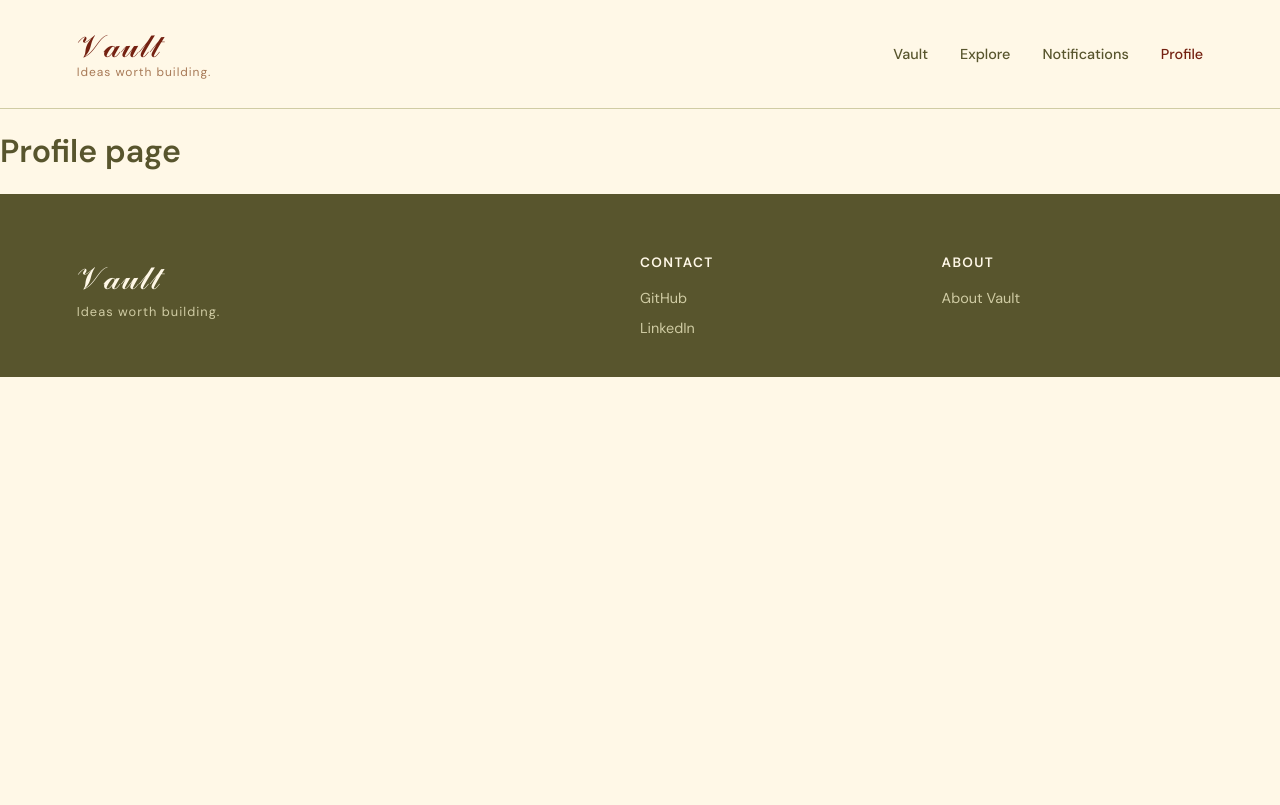
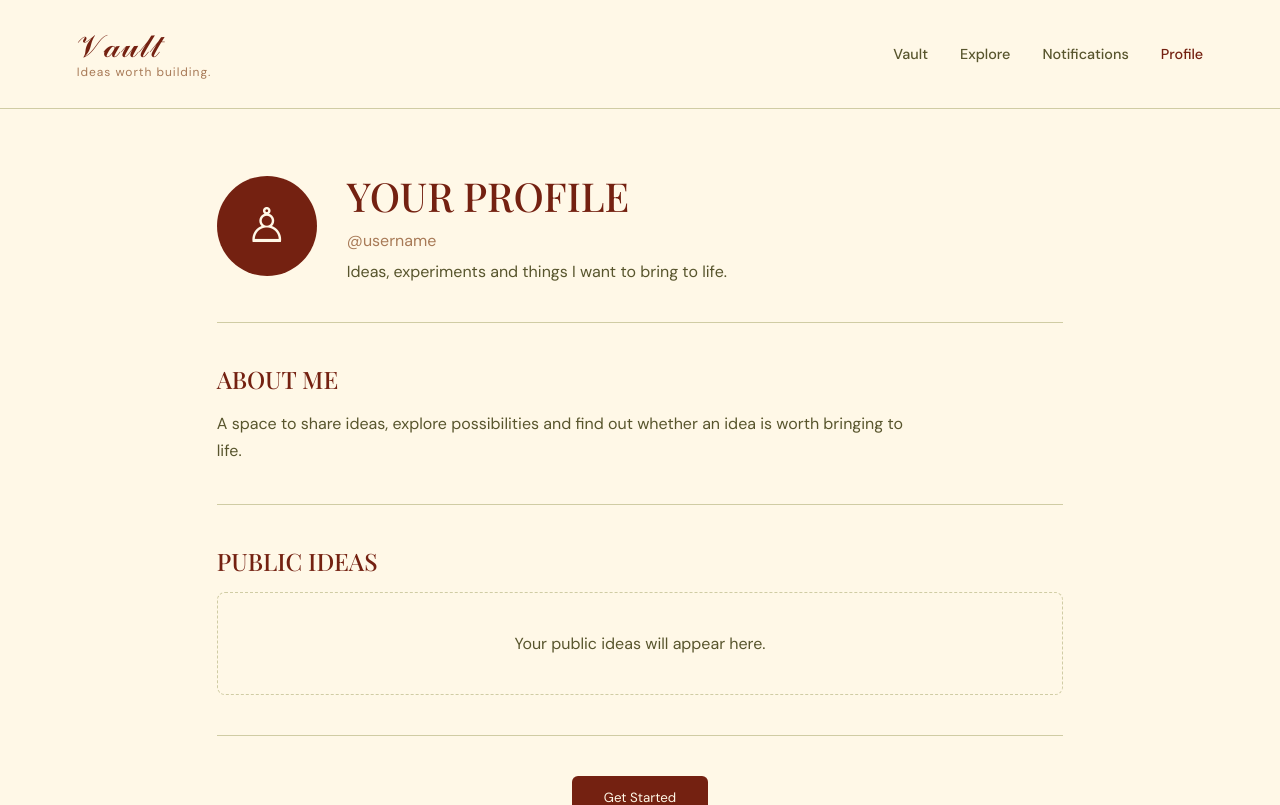
Before and after one commit to R4hmer/Vault, a React (Vite) app: page /profile in a window 1280 px wide. Shown: the top 805 px of the page. Built offline with nearby package versions, Linux system fonts and the light colour scheme.

Commit message:
feat: build profile page

```diff
--- a/src/pages/Profile.css
+++ b/src/pages/Profile.css
@@ -0,0 +1,106 @@
+.profile-page {
+  min-height: 70vh;
+  max-width: 1000px;
+  margin: 0 auto;
+  padding: 60px 6%;
+}
+
+.profile-header {
+  display: flex;
+  align-items: center;
+  gap: 30px;
+  padding-bottom: 40px;
+  border-bottom: 1px solid #D0CCA4;
+}
+
+.profile-avatar {
+  width: 100px;
+  height: 100px;
+  display: flex;
+  align-items: center;
+  justify-content: center;
+  border-radius: 50%;
+  background: #742111;
+  color: #FFF8E7;
+  font-size: 3rem;
+}
+
+.profile-info h1 {
+  margin: 0 0 8px;
+  color: #742111;
+  font-family: 'Playfair Display', serif;
+  font-size: 2.5rem;
+  font-weight: 500;
+}
+
+.profile-info p {
+  margin: 0 0 10px;
+  color: #A87A57;
+}
+
+.profile-info span {
+  color: #58552D;
+}
+
+.profile-interests,
+.profile-ideas {
+  padding: 40px 0;
+  border-bottom: 1px solid #D0CCA4;
+}
+
+.profile-interests h2,
+.profile-ideas h2 {
+  margin: 0 0 15px;
+  color: #742111;
+  font-family: 'Playfair Display', serif;
+  font-size: 1.5rem;
+  font-weight: 500;
+}
+
+.profile-interests p {
+  max-width: 700px;
+  margin: 0;
+  color: #58552D;
+  line-height: 1.7;
+}
+
+.profile-empty {
+  padding: 40px;
+  border: 1px dashed #D0CCA4;
+  border-radius: 8px;
+  background: #FFF8E7;
+  text-align: center;
+}
+
+.profile-empty p {
+  margin: 0;
+  color: #58552D;
+}
+
+.profile-get-started {
+  display: block;
+  margin: 40px auto 0;
+  padding: 13px 32px;
+  border: none;
+  border-radius: 6px;
+  background: #742111;
+  color: #FFF8E7;
+  font-family: 'DM Sans', sans-serif;
+  cursor: pointer;
+  transition: background 0.2s ease;
+}
+
+.profile-get-started:hover {
+  background: #A87A57;
+}
+
+@media (max-width: 600px) {
+  .profile-header {
+    align-items: flex-start;
+    flex-direction: column;
+  }
+
+  .profile-info h1 {
+    font-size: 2rem;
+  }
+}
--- a/src/pages/Profile.jsx
+++ b/src/pages/Profile.jsx
@@ -1,9 +1,37 @@
-import './Vault.css'
+import './Profile.css'
 
 function Profile() {
   return (
-    <main className="page">
-      <h1>Profile page</h1>
+    <main className="profile-page">
+      <section className="profile-header">
+        <div className="profile-avatar">♙</div>
+
+        <div className="profile-info">
+          <h1>YOUR PROFILE</h1>
+          <p>@username</p>
+          <span>
+            Ideas, experiments and things I want to bring to life.
+          </span>
+        </div>
+      </section>
+
+      <section className="profile-interests">
+        <h2>ABOUT ME</h2>
+        <p>
+          A space to share ideas, explore possibilities and find out
+          whether an idea is worth bringing to life.
+        </p>
+      </section>
+
+      <section className="profile-ideas">
+        <h2>PUBLIC IDEAS</h2>
+
+        <div className="profile-empty">
+          <p>Your public ideas will appear here.</p>
+        </div>
+      </section>
+
+      <button className="profile-get-started">Get Started</button>
     </main>
   )
 }
```
